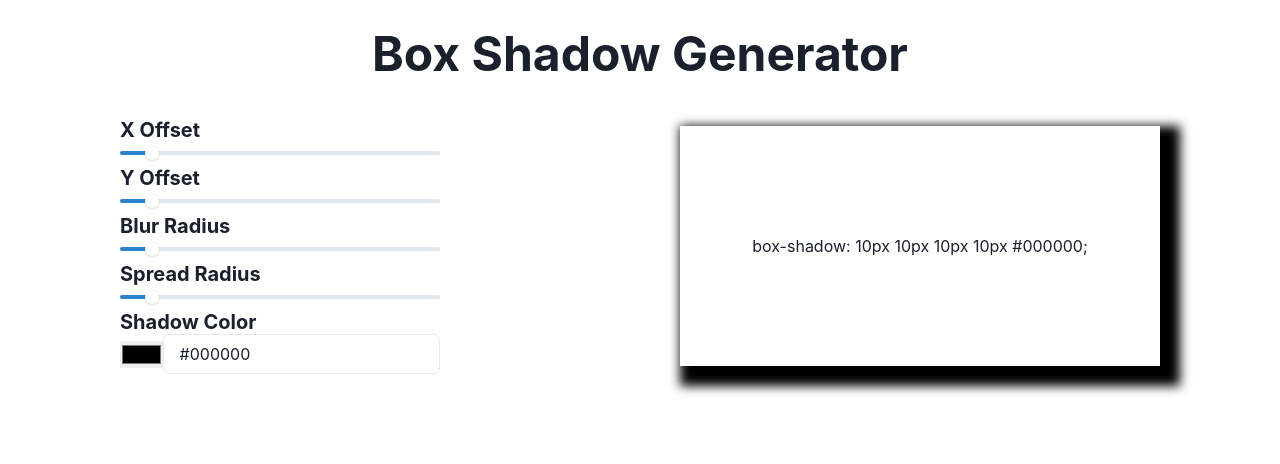
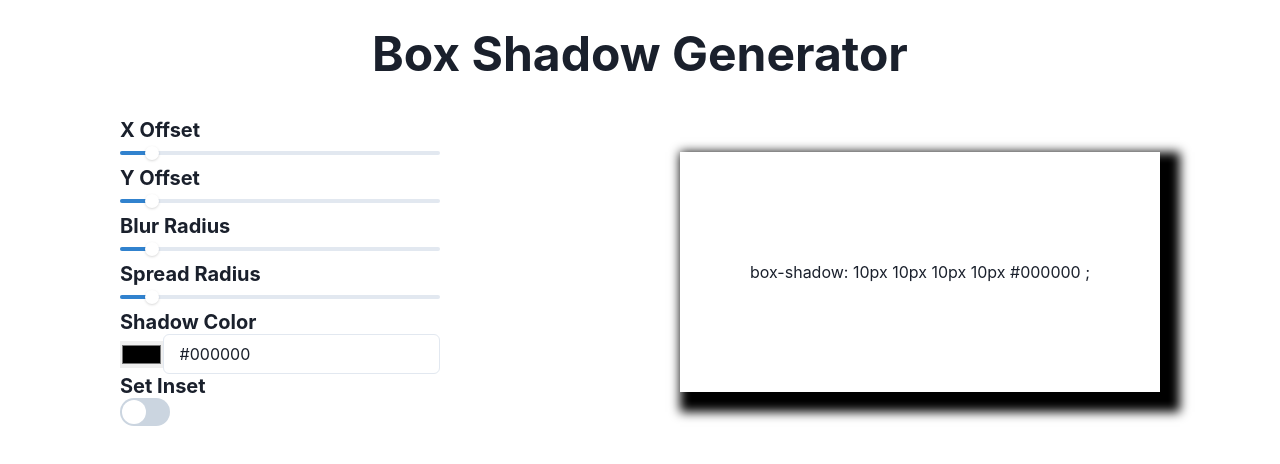
Before and after one commit to anandhakrishnanm/box-shadow-generator, a React (Create React App) app: page / in a window 1280 px wide. Shown: the top 464 px of the page. Built offline with nearby package versions, Linux system fonts and the light colour scheme.

Commit message:
added inset feature to box shadow

```diff
--- a/src/App.js
+++ b/src/App.js
@@ -10,6 +10,7 @@ function App() {
   const [blur, setBlur] = useState(10);
   const [spread, setSpread] = useState(10);
   const [shadowColor, setShadowColor] = useState("#000000");
+  const [isInset, setInset] = useState(false);
   return (
     <div className="App">
       <Header />
@@ -25,6 +26,8 @@ function App() {
           setSpread={setSpread}
           shadowColor={shadowColor}
           setShadowColor={setShadowColor}
+          isInset={isInset}
+          setInset={setInset}
         />
         <Output
           x={x}
@@ -32,6 +35,7 @@ function App() {
           blur={blur}
           spread={spread}
           shadowColor={shadowColor}
+          isInset={isInset}
         />
       </div>
     </div>
--- a/src/components/ColorPicker/ColorPicker.js
+++ b/src/components/ColorPicker/ColorPicker.js
@@ -1,18 +1,25 @@
 import { Heading } from "@chakra-ui/react";
-import { Input } from "@chakra-ui/react"
-function ColorPicker(props){
-    return(
+import { Input } from "@chakra-ui/react";
+function ColorPicker(props) {
+  return (
     <div className="color-piker-box">
       <Heading as="h4" size="md" isTruncated>
         {props.name}
       </Heading>
       <div className="color-picker">
-                <input type="color" value={props.color} onChange={e => props.onChange(e.target.value)}></input>
-                <Input value={props.color} size="md" onChange={e => props.onChange(e.target.value)} />
-
+        <input
+          type="color"
+          value={props.color}
+          onChange={(e) => props.onChange(e.target.value)}
+        ></input>
+        <Input
+          value={props.color}
+          size="md"
+          placeholder="#000000"
+          onChange={(e) => props.onChange(e.target.value)}
+        />
       </div>
     </div>
   );
-
 }
 export default ColorPicker;
--- a/src/components/Controls/Controls.js
+++ b/src/components/Controls/Controls.js
@@ -1,6 +1,20 @@
 import Control from "..//Control/Control";
 import ColorPicker from "..//ColorPicker/ColorPicker";
-function Controls({ x, setX, y, setY, blur, setBlur, spread, setSpread, shadowColor, setShadowColor }) {
+import SwitchToggle from "..//SwitchToggle/SwitchToggle";
+function Controls({
+  x,
+  setX,
+  y,
+  setY,
+  blur,
+  setBlur,
+  spread,
+  setSpread,
+  shadowColor,
+  setShadowColor,
+  isInset,
+  setInset
+}) {
   return (
     <div className="controls">
       <Control name="X Offset" val={x} onChange={(x) => setX(x)} />
@@ -15,10 +29,12 @@ function Controls({ x, setX, y, setY, blur, setBlur, spread, setSpread, shadowCo
         val={spread}
         onChange={(spread) => setSpread(spread)}
       />
-      <ColorPicker name="Shadow Color"
-      color={shadowColor}
-      onChange={(shadowColor) => setShadowColor(shadowColor)}
+      <ColorPicker
+        name="Shadow Color"
+        color={shadowColor}
+        onChange={(shadowColor) => setShadowColor(shadowColor)}
       />
+      <SwitchToggle name="Set Inset" checked={isInset} onChange={(isInset) => setInset(a => !a)}/>
     </div>
   );
 }
--- a/src/components/Output/Output.js
+++ b/src/components/Output/Output.js
@@ -1,11 +1,20 @@
-
-function Output({x,y,blur,spread,shadowColor}){
-    return(
-
-        <div className="output" style={{boxShadow: `${x}px ${y}px ${blur}px ${spread}px ${shadowColor}`}}>
-            <p>box-shadow:{` ${x}px ${y}px ${blur}px ${spread}px  ${shadowColor}`};</p>
-        </div>
-
-    )
+function Output({ x, y, blur, spread, shadowColor, isInset }) {
+  return (
+    <div
+      className="output"
+      style={{
+        boxShadow: `${x}px ${y}px ${blur}px ${spread}px ${shadowColor} ${
+          isInset ? "inset" : ""
+        }`,
+      }}
+    >
+      <p>
+        box-shadow:
+        {` ${x}px ${y}px ${blur}px ${spread}px  ${shadowColor} ${
+          isInset ? "inset" : ""
+        }`};
+      </p>
+    </div>
+  );
 }
 export default Output;
--- /dev/null
+++ b/src/components/SwitchToggle/SwitchToggle.js
@@ -0,0 +1,13 @@
+import { Heading } from "@chakra-ui/react";
+import { Switch } from "@chakra-ui/react";
+function SwitchToggle(props){
+    return(
+        <div className="swich-container">
+            <Heading as="h4" size="md" isTruncated>
+                {props.name}
+            </Heading>
+            <Switch colorScheme="blue" size="lg" value={props.checked} onChange={value => props.onChange(value)} />
+        </div>
+    );
+}
+export default SwitchToggle;
```
Also changed, not shown: 1 other file (tests, documents, lock files or other folders). Lines whose indentation alone changed are shown as unchanged.
